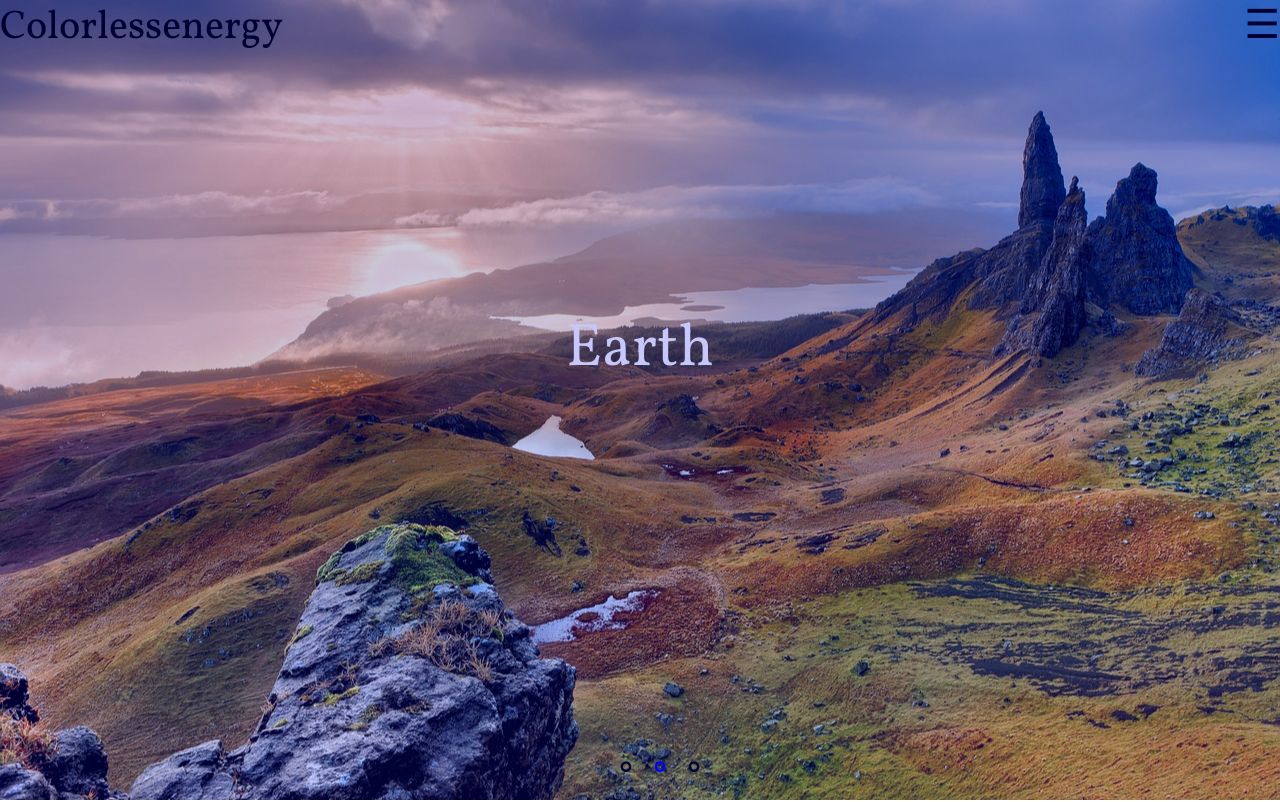
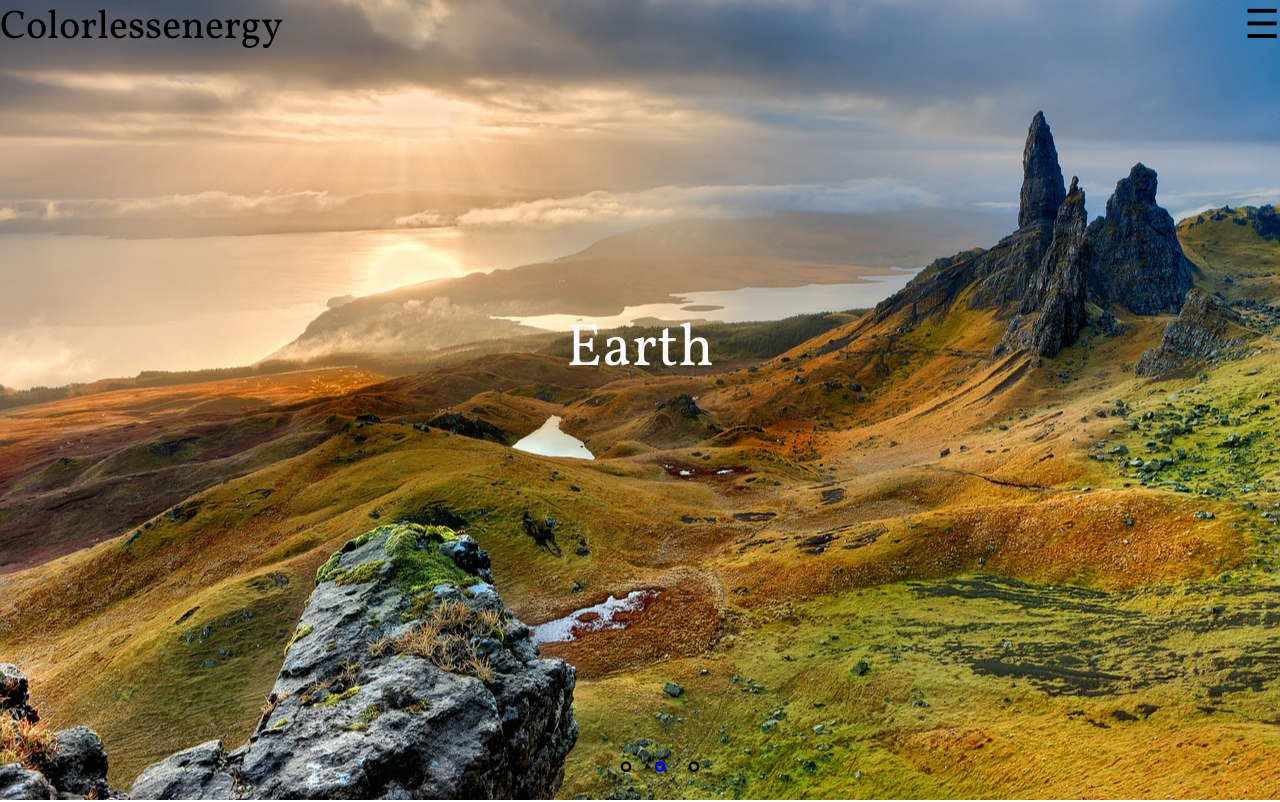
Before and after one commit to colorlessenergy/landing-page, a plain HTML site: page index.html in a window 1280 px wide. Shown: the top 802 px of the page. Drawn offline with Linux system fonts and the light colour scheme.

Commit message:
edited some features and added text

```diff
--- a/index.html
+++ b/index.html
@@ -8,7 +8,6 @@
   <link rel="stylesheet" href="main.css">
   <body>
     <div class="container">
-      <div class="opacity-color">
         <div class="header-nav" id="headerNav">
           <div class="nav">
             <div class="left">
@@ -31,7 +30,6 @@
             <li>&#9900;</li>
             <li>&#9900;</li>
           </ul>
-      </div>
       </div>
       <div class="space">
         <p>&#8595;</p>
--- a/main.css
+++ b/main.css
@@ -79,7 +79,6 @@ footer {
   font-size: 40px;
   margin: 0;
   min-height: 200px;
-  opacity: 0.8;
 }
 
 .header-nav p {
@@ -159,11 +158,6 @@ footer {
   font-size: 30px;
 }
 
-.opacity-color {
-  background-color: blue;
-}
-
-
 .social-media li {
   display: inline-block;
 }
```
